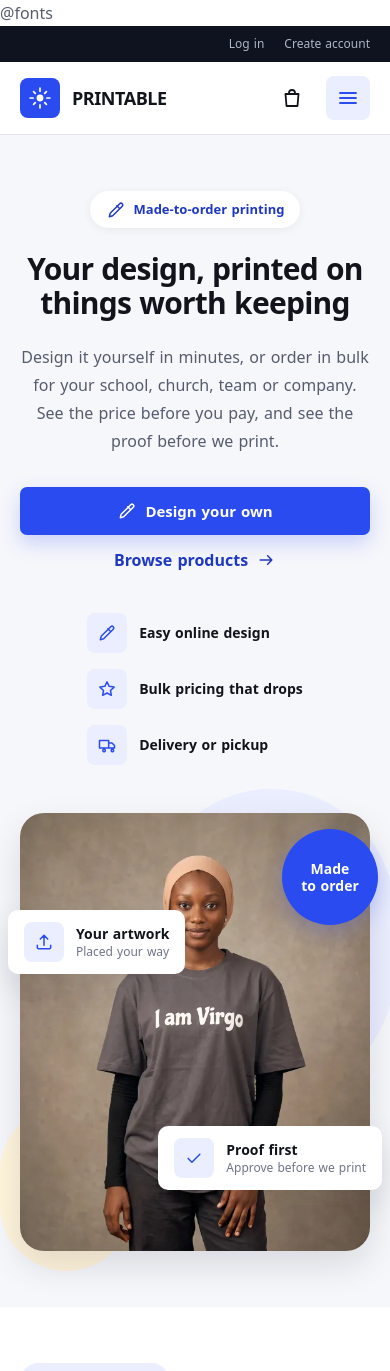
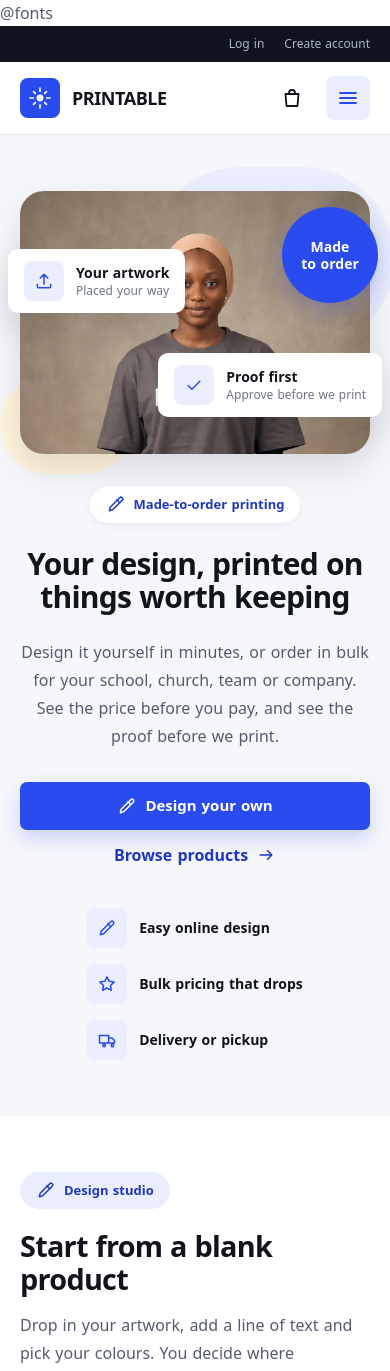
Before and after one commit to muhsingenius/ngi-ecom, a Laravel app: page / in a window 390 px wide. Shown: the top 1371 px of the page. Run offline with Laravel 12, Linux system fonts and the light colour scheme; data comes from the database, SQL or seed files in the repository; data that the repository does not hold is empty; style sheets or scripts are compiled from the project's sources; parts of the project's set-up code (start-up, migrations or seed data) failed here and were passed over; some libraries are stand-ins or nearby versions.

Commit message:
Show the hero photo first on mobile
Co-Authored-By: Claude Sonnet 5.5 <noreply@anthropic.com>

```diff
--- a/resources/views/storefront/partials/hero.blade.php
+++ b/resources/views/storefront/partials/hero.blade.php
@@ -1,5 +1,5 @@
 <section class="section section-mist overflow-hidden">
-    <div class="container-page grid items-center gap-12 lg:grid-cols-[1.05fr_1fr] lg:gap-8">
+    <div class="container-page grid items-center gap-8 lg:grid-cols-[1.05fr_1fr] lg:gap-8">
         <div class="text-center lg:text-left">
             <span class="pill"><x-icon name="pencil" class="size-4" /> Made-to-order printing</span>
 
@@ -25,7 +25,7 @@
         </div>
 
         {{-- Photo with a tinted circle behind it, floating cards and a badge --}}
-        <div class="relative mx-auto w-full max-w-[26rem] lg:max-w-[28rem]">
+        <div class="relative order-first mx-auto w-full max-w-[26rem] lg:order-none lg:max-w-[28rem]">
             <div class="absolute -right-6 -top-6 size-[70%] rounded-full bg-brand-tint"></div>
             <div class="absolute -bottom-5 -left-5 size-[38%] rounded-full bg-accent-tint"></div>
 
@@ -33,7 +33,7 @@
                 <source type="image/webp" media="(max-width: 640px)" srcset="{{ asset('media/hero-560.webp') }}">
                 <img src="{{ asset('media/hero-1000.webp') }}" width="1000" height="1339" fetchpriority="high"
                      alt="A customer wearing a grey custom-printed T-shirt"
-                     class="relative aspect-[4/5] w-full rounded-[1.5rem] object-cover object-top shadow-float">
+                     class="relative aspect-[4/3] w-full rounded-[1.5rem] sm:aspect-[4/5] object-cover object-top shadow-float">
             </picture>
 
             <div class="float-card settle absolute -left-3 top-[22%] sm:-left-8" style="--settle-delay: .25s">
```
Also changed, not shown: 3 other files.
